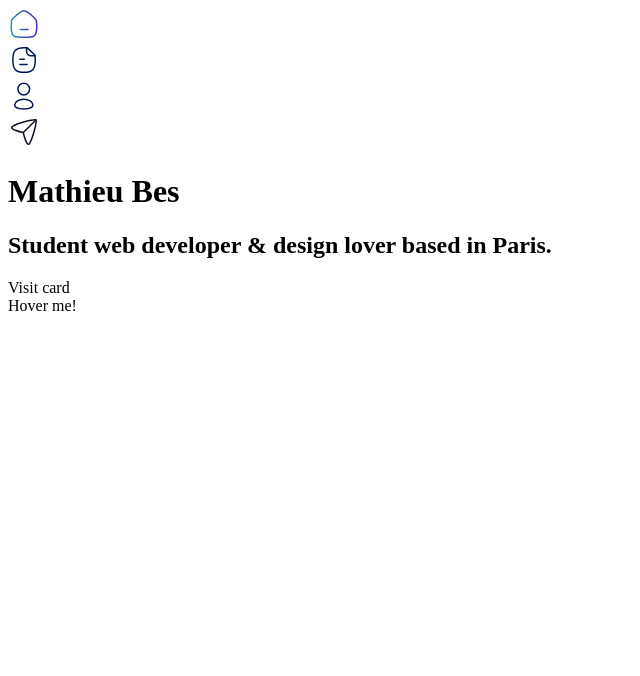
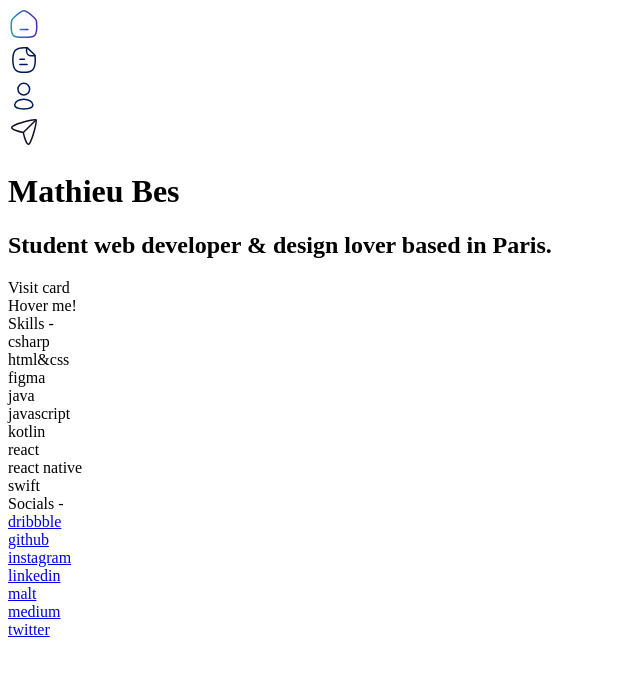
Before and after one commit to mathieubes/PortfolioNuxt, a Nuxt app: page / in a window 1280 px wide. Shown: the top 676 px of the page, without its empty margins (0-640 px from the left). Built offline with nearby package versions, Linux system fonts and the light colour scheme.

Commit message:
Skills & Socials

```diff
--- a/assets/scss/style.scss
+++ b/assets/scss/style.scss
@@ -11,12 +11,14 @@ $breakpoint-big: 1080px; // 1080px
 // colors
 
 $text-color: #001855;
+$gray: #00185580;
 $green: #31BA3F;
 $red: #BA3131;
 $start-gradient: #2194AD;
 $end-gradient: #5221BB;
 $gradient: -webkit-linear-gradient(45deg, #2194AD, #5221BB);
 $visit-card-gradient: -webkit-linear-gradient(45deg, #2193ad99, #5221BB99);
+$low-opacity-gradient: -webkit-linear-gradient(45deg, #2193ad1A, #5221BB1A);
 
 
 // sizes
@@ -202,6 +204,44 @@ p {
     }
 }
 
+// --- keywordlist
+.keyword-list {
+    .title {
+        margin-bottom: 50px;
+    }
+
+    .content {
+        display: grid;
+
+        grid-template-columns: auto auto auto; /* 250px + "largeur restante" */
+        grid-template-rows: 40px 40px 40px; /* 100px + "hauteur restante" */
+
+        .keyword {
+            a {
+                color: $gray;
+                text-decoration: none;
+
+                &:hover {
+                    background: $gradient;
+                    background-clip: text;
+                    -webkit-background-clip: text;
+                    -webkit-text-fill-color: transparent;
+                }
+            }
+
+            span {
+                color: $gray;
+
+                &.favorite {
+                    background: $low-opacity-gradient;
+                    padding: 8px;
+                    border-radius: 15px;
+                }
+            }
+        }
+    }
+}
+
 
 // pages
 
@@ -213,3 +253,13 @@ p {
         flex: 1;
     }
 }
+
+.skills-socials {
+    display: flex;
+    justify-content: space-between;
+    margin-top: 200px;
+
+    div {
+        flex: 40%;
+    }
+}
--- /dev/null
+++ b/components/KeywordList.vue
@@ -0,0 +1,24 @@
+<template>
+    <div class="keyword-list">
+        <div class="title">
+            {{ title }} -
+        </div>
+
+        <div class="content">
+            <div class="keyword" v-for="keyword in keywords" :key="keyword.text">
+                <a v-if="hasLinks" :href="keyword.link" target="_blank">{{ keyword.text }}</a>
+                <span v-else :class="{ favorite: keyword.favorite }">{{ keyword.text }}</span>
+            </div>
+        </div>
+    </div>
+</template>
+
+<script>
+export default {
+    props: ['title', 'keywords', 'hasLinks']
+}
+</script>
+
+<style>
+
+</style>
--- a/layouts/default.vue
+++ b/layouts/default.vue
@@ -2,5 +2,6 @@
     <div>
         <Navigation />
         <Nuxt />
+        <GoTop />
     </div>
 </template>
--- a/pages/index.vue
+++ b/pages/index.vue
@@ -9,9 +9,47 @@
                 <VisitCard />
             </div>
         </div>
+
+        <div class="skills-socials">
+            <KeywordList :title="skills.title" :keywords="skills.keywords" :has-links="skills.hasLinks" />
+            <KeywordList :title="socials.title" :keywords="socials.keywords" :has-links="socials.hasLinks" />
+        </div>
     </div>
 </template>
 
 <script>
-
+export default {
+    data() {
+        return {
+            skills: {
+                title: 'Skills',
+                keywords: [
+                    {text: 'csharp', link: null, favorite: false},
+                    {text: 'html&css', link: null, favorite: true},
+                    {text: 'figma', link: null, favorite: false},
+                    {text: 'java', link: null, favorite: false},
+                    {text: 'javascript', link: null, favorite: true},
+                    {text: 'kotlin', link: null, favorite: true},
+                    {text: 'react', link: null, favorite: false},
+                    {text: 'react native', link: null, favorite: false},
+                    {text: 'swift', link: null, favorite: true},
+                ],
+                hasLinks: false
+            },
+            socials: {
+                title: 'Socials',
+                keywords: [
+                    {text: 'dribbble', link: 'https://google.com/'},
+                    {text: 'github', link: 'https://github.com/mathieubes'},
+                    {text: 'instagram', link: 'https://google.com/'},
+                    {text: 'linkedin', link: 'https://www.linkedin.com/in/mathieu-bes-498085155/'},
+                    {text: 'malt', link: 'https://google.com/'},
+                    {text: 'medium', link: 'https://google.com/'},
+                    {text: 'twitter', link: 'https://google.com/'},
+                ],
+                hasLinks: true
+            }
+        }
+    }
+}
 </script>
```
Also changed, not shown: components/GoTop.vue (added).
